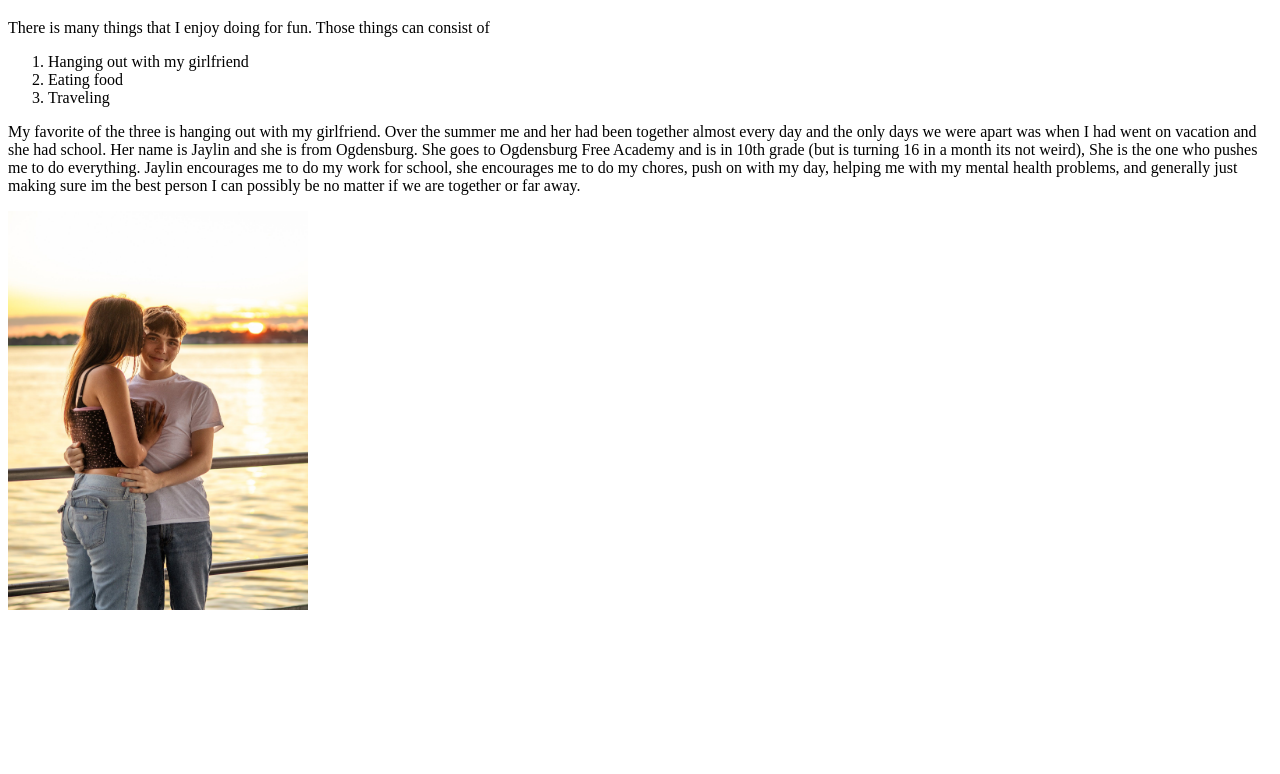
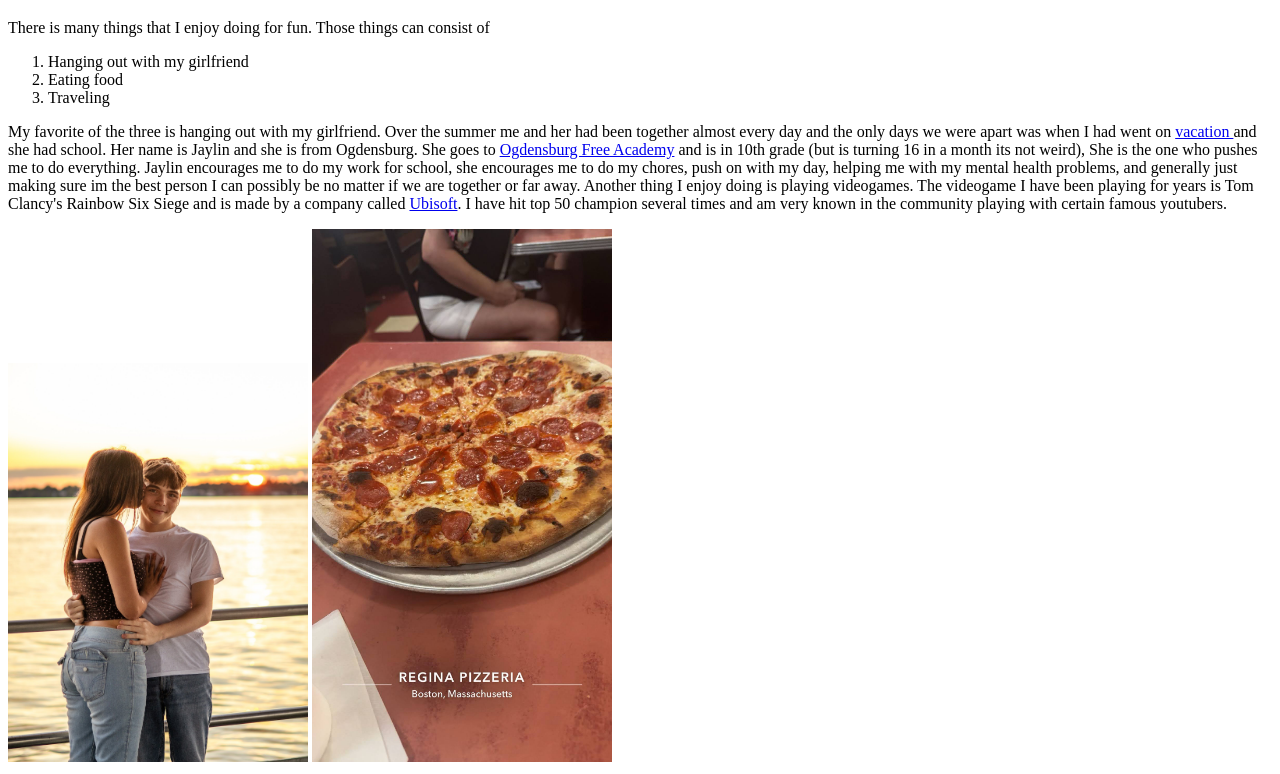
Before and after one commit to SalkonXim/CIS-Juniors-25-26, a plain HTML site: page Unit1/myFavoriteThings.html in a window 1280 px wide. Shown: the part 61-835 px from the top of the page. Before the commit the page ends 800 px from the top, so only its background shows below. Drawn offline with Linux system fonts and the light colour scheme.

Commit message:
Friday My Favorite Things project

```diff
--- a/Unit1/myFavoriteThings.html
+++ b/Unit1/myFavoriteThings.html
@@ -1,7 +1,7 @@
 <!DOCTYPE html>
 <html>
     <head>
-        <title>Favorite Things</title>
+        <title>Favorite-Things</title>
         <meta charset="UTF-8">
 </head>
 <Body>
@@ -12,8 +12,9 @@
             <li> Eating food </li>
             <li> Traveling </li>
         </ol>
-       <p> My favorite of the three is hanging out with my girlfriend.  Over the summer me and her had been together almost every day and the only days we were apart was when I had went on vacation and she had school.  Her name is Jaylin and she is from Ogdensburg.  She goes to Ogdensburg Free Academy and is in 10th grade (but is turning 16 in a month its not weird), She is the one who pushes me to do everything.  Jaylin encourages me to do my work for school, she encourages me to do my chores, push on with my day, helping me with my mental health problems, and generally just making sure im the best person I can possibly be no matter if we are together or far away.</p>
+       <p> My favorite of the three is hanging out with my girlfriend.  Over the summer me and her had been together almost every day and the only days we were apart was when I had went on <a href="https://www.bostonteapartyship.com/" target="_blank"> vacation </a>and she had school.  Her name is Jaylin and she is from Ogdensburg.  She goes to <a href="https://www.ogdensburgk12.org/o/ofa" target="_blank">Ogdensburg Free Academy</a> and is in 10th grade (but is turning 16 in a month its not weird), She is the one who pushes me to do everything.  Jaylin encourages me to do my work for school, she encourages me to do my chores, push on with my day, helping me with my mental health problems, and generally just making sure im the best person I can possibly be no matter if we are together or far away.  Another thing I enjoy doing is playing videogames.  The videogame I have been playing for years is Tom Clancy's Rainbow Six Siege and is made by a company called <a href="https://www.ubisoft.com/en-us" target="_blank"> Ubisoft</a>.  I have hit top 50 champion several times and am very known in the community playing with certain famous youtubers.</p>
         <img width="300" length="250" src="images/me and jay.jpg" alt="Jaylin kissing Codey on cheek">
+        <img width="300" length="250" src="images/reginas.jpg" alt="Reginas World Famous Pizzaria">
 
     </Body>
 </html>
```
Also changed, not shown: Unit1/images/reginas.jpg (added).
